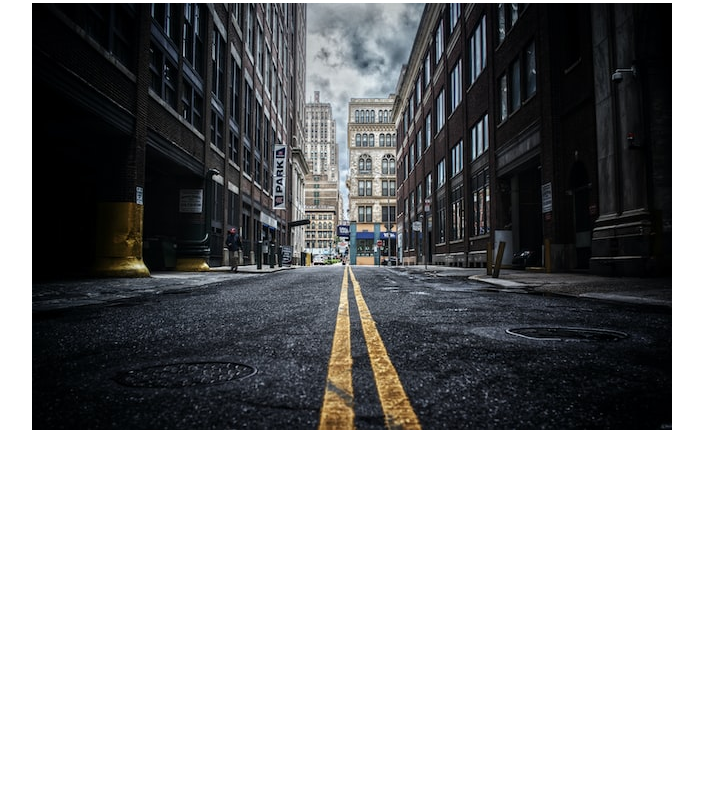
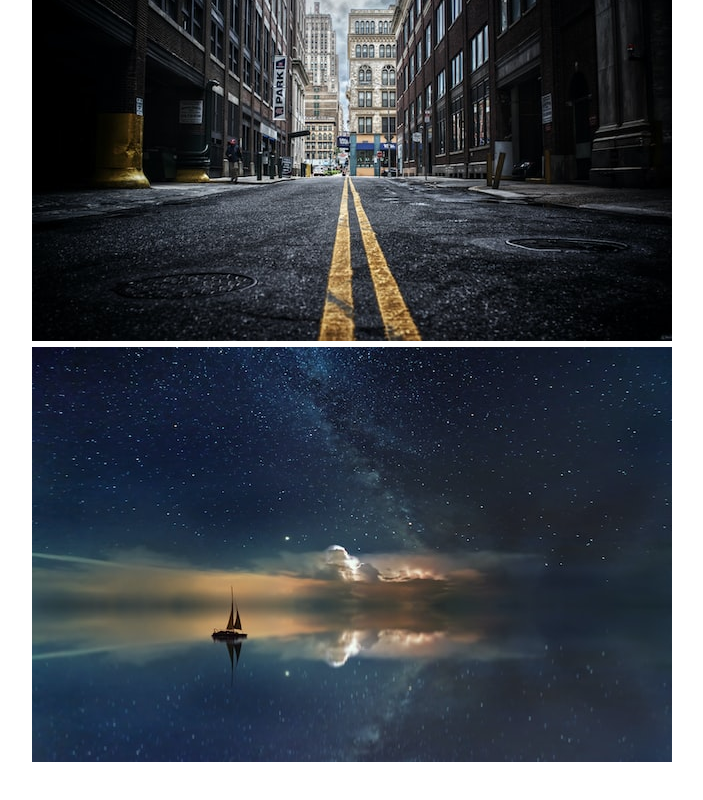
Before and after one commit to samuelgarciamoreira1985/curso-react-codar, a React (Vite) app in the folder 3_AVANCANDO_EM_REACT/avancando/: page / in a window 1280 px wide. Shown: the part 243-1043 px from the top of the page, without its empty margins (288-991 px from the left). Before the commit the page ends 800 px from the top, so only its background shows below. Built offline with nearby package versions, Linux system fonts and the light colour scheme.

Commit message:
3_Avancando - imagens em assets

```diff
--- a/3_AVANCANDO_EM_REACT/avancando/src/App.jsx
+++ b/3_AVANCANDO_EM_REACT/avancando/src/App.jsx
@@ -1,4 +1,7 @@
 import './App.css'
+
+// 2 - imagem em assets - importando
+import night from "./assets/night.jpg";
 
 function App() {
   return (
@@ -6,6 +9,8 @@ function App() {
       <h1>Avançando em React</h1>
       {/* 1 - imagem em public */}
       <img src="/img.jpg" alt="Alguma imagem" />
+      {/* 1 - imagem em assets */}
+      <img src={night} alt="Outra imagem" />
     </div>
   )
 }
```
